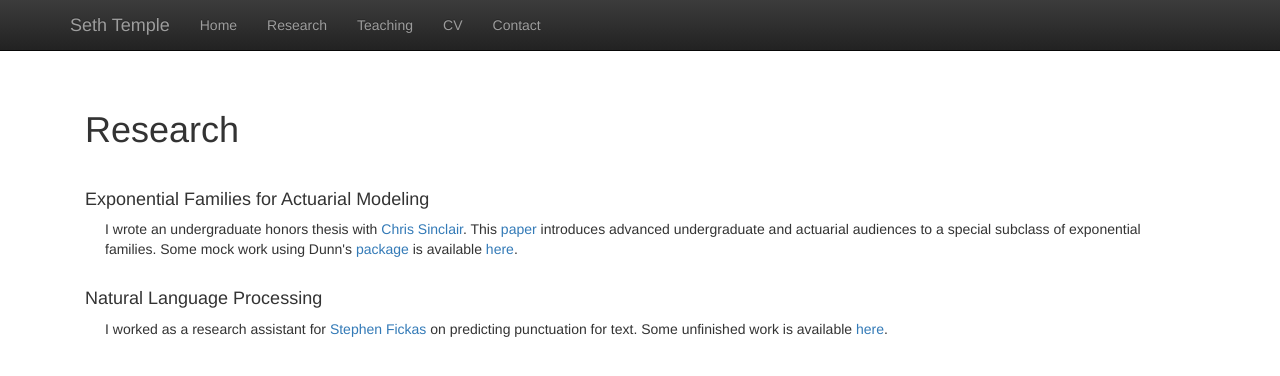
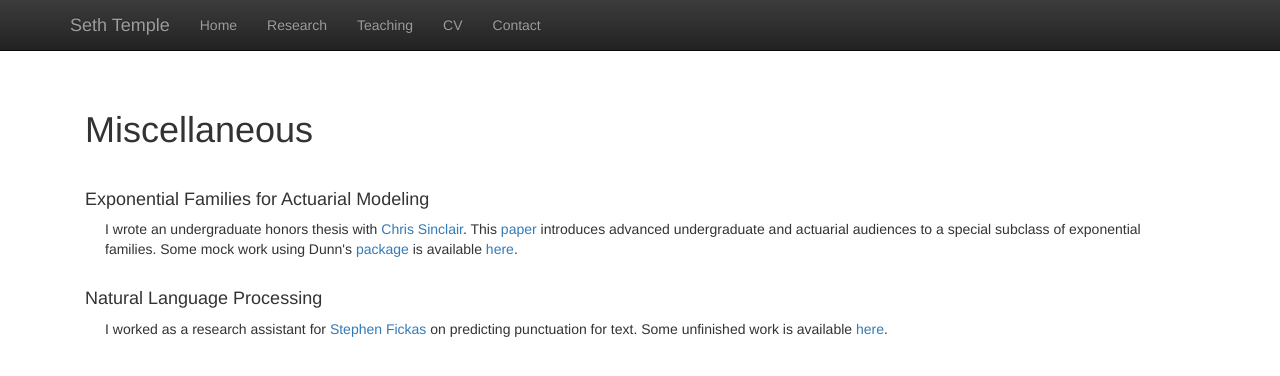
Before and after one commit to sdtemple/sdtemple.github.io, a Jekyll site: the page built from misc.html, in a window 1280 px wide. Shown: the top 376 px of the page. Built offline with Jekyll 4.4.1, drawn with Linux system fonts in a browser that asks for light colours; nearby versions of some CDN libraries; library files that are not in the unit come from our copies.

Commit message:
Update misc.html

```diff
--- a/misc.html
+++ b/misc.html
@@ -3,7 +3,7 @@ layout: default
 title:  'Research'
 ---
 
-<h1>Research</h1>
+<h1>Miscellaneous</h1>
 <br/>
 <h4>Exponential Families for Actuarial Modeling</h4>
 <p class="content" style="padding:0px;margin:0px 20px 0px;">
```
